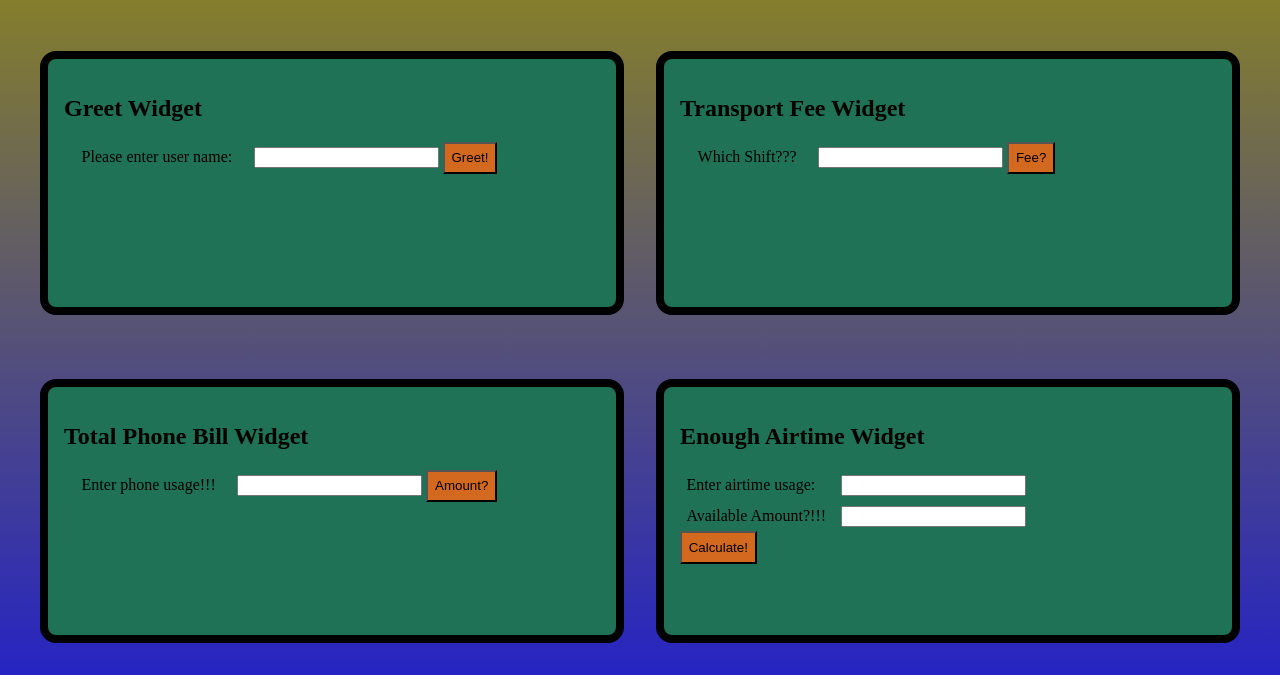
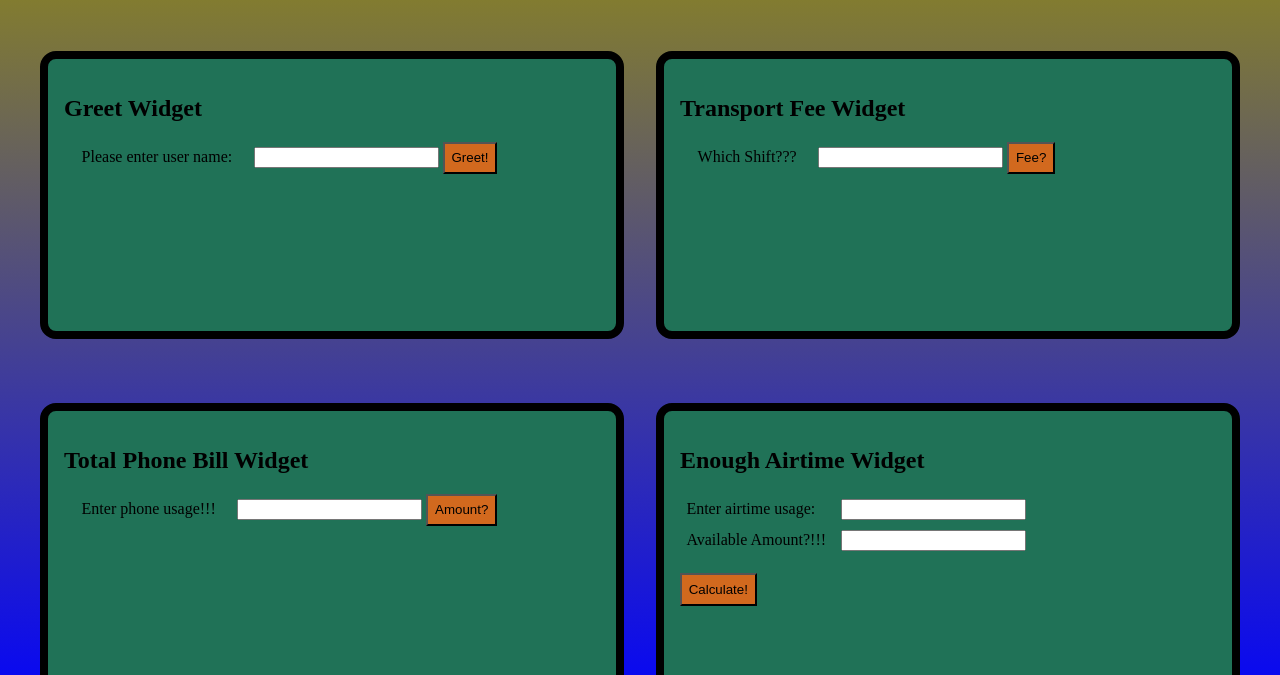
Before and after one commit to Mbali-Barly/AlpineJS-Bootcamp-Widgets, a plain HTML site: page index.html in a window 1280 px wide. Shown: the part 61-736 px from the top of the page. Drawn offline with nearby package versions, Linux system fonts and the light colour scheme.

Commit message:
bootcamp widgets

```diff
--- a/index.html
+++ b/index.html
@@ -88,7 +88,7 @@
     <label class="dataA" for="amount">Available Amount?!!!</label>
     <input type="text" x-model="amountAvailable" id="amount">
     </div>
-
+    <br>
     <div>
         <button class="buttons" @click="calculate">Calculate!</button>
     </div>
@@ -97,7 +97,7 @@
 
 
 
-<div class="ExpensiveItemsF" x-data="dataForExpensiveItems">
+<!-- <div class="ExpensiveItemsF" x-data="dataForExpensiveItems">
     <h2>Expensive Items Widget</h2>
 
     <div class="product" x-text="product">
@@ -108,7 +108,7 @@
     <input type="text" x-model="object" id="object">
 
     <button class="buttons" @click="totalObject">Search!</button>
-</div>
+</div> -->
 
 
 </body>
--- a/style.css
+++ b/style.css
@@ -8,7 +8,7 @@ body {
     border-radius: 1em;
     border: 0.5em solid;
     width: 50%;
-    height: 13.5em;
+    height: 15em;
 }
 .message {
     background-color: aquamarine;
@@ -33,7 +33,7 @@ body {
     border-radius: 1em;
     border: 0.5em solid;
     width: 50%;
-    height: 13.5em;
+    height: 15em;
 }
 .price {
     background-color: aquamarine;
@@ -47,7 +47,7 @@ body {
     border-radius: 1em;
     border: 0.5em solid;
     width: 50%;
-    height: 13.5em;
+    height: 15em;
 }
 .bill {
     background-color: aquamarine;
@@ -61,7 +61,7 @@ body {
     border-radius: 1em;
     border: 0.5em solid;
     width: 50%;
-    height: 13.5em;
+    height: 15em;
 }
 .output {
     background-color: aquamarine;
```
